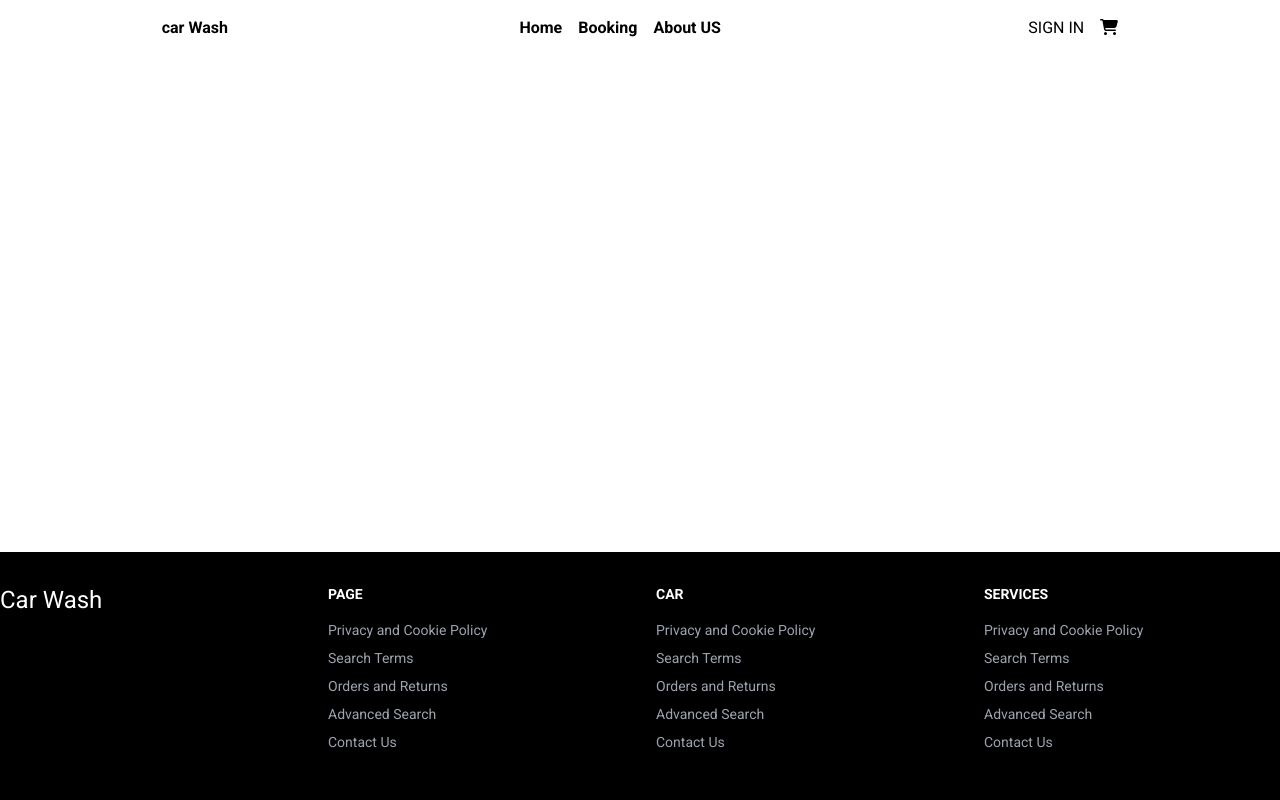
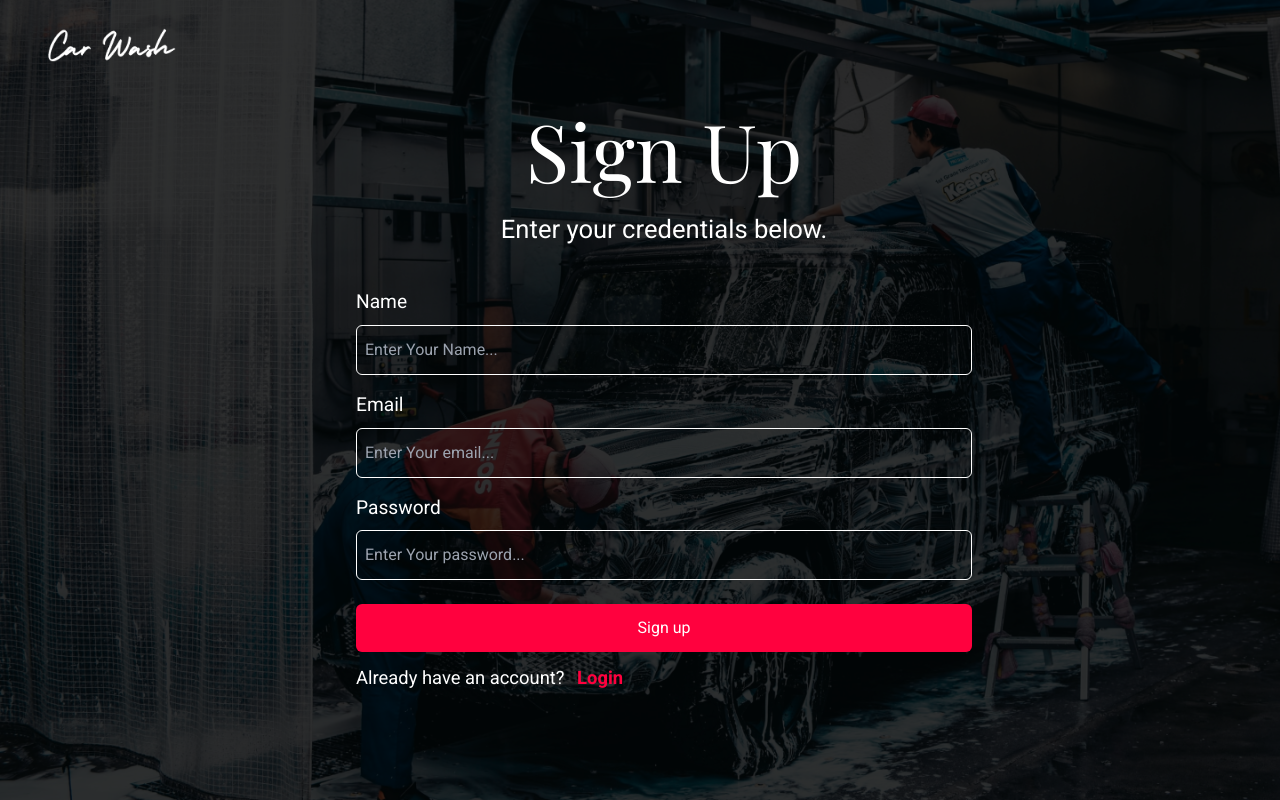
Before and after one commit to FaresAhmed50/Car_Wash, a React (Vite) app: page /signup in a window 1280 px wide. Built offline with nearby package versions, Linux system fonts and the light colour scheme; a web font is replaced by a local one.

Commit message:
Solve the routing

```diff
--- a/src/App.jsx
+++ b/src/App.jsx
@@ -1,5 +1,5 @@
 import './App.css'
-import {createBrowserRouter, RouterProvider} from "react-router-dom";
+import { createBrowserRouter, RouterProvider } from "react-router-dom";
 import LayOut from "./components/LayOut/LayOut.jsx";
 import SignIn from "./components/SignIn/SignIn.jsx";
 import Home from "./components/Home/Home.jsx";
@@ -9,49 +9,30 @@ import AboutUs from "./components/AboutUs/AboutUs.jsx";
 import SignUp from "./components/SignUp/SignUp.jsx";
 import NotFound from "./components/NotFound/NotFound.jsx";
 
+function App() {
+    const Routes = createBrowserRouter([
+        // Routes for the main layout
+        {
+            path: '',
+            element: <LayOut />,
+            children: [
+                { path: 'home', element: <Home /> }, // Main components
+                { path: 'booking', element: <Booking /> },
+                { path: 'cart', element: <Cart /> },
+                { path: 'about-us', element: <AboutUs /> },
+                { path: '*', element: <NotFound /> }, // Not Found page
+            ],
+        },
+        // Routes outside the main layout
+        { index: true, element: <SignIn /> },
+        { path: 'signup', element: <SignUp /> },
+    ]);
 
-
-function App() {
-
-
-    const Routs = createBrowserRouter([
-        {path: '', element: <LayOut/> , children: [
-
-                {index: true , element : <SignIn/> },
-
-                // Main component
-                {path: 'home', element : <Home/> },
-                {path: 'booking' , element : <Booking/> },
-                {path: 'cart', element : <Cart/> },
-                {path: 'about-us', element : <AboutUs/> },
-
-                //Regester routeing
-                {path : 'signing', element : <SignIn /> },
-                {path : 'sighup' , element: <SignUp/>},
-
-
-
-                //Not Found page
-                {path: '*' , element: <NotFound/>}
-
-
-
-
-
-
-            ]},
-    ])
-
-
-  return (
-    <>
-
-        <RouterProvider router={Routs}>
-
-        </RouterProvider>
-
-    </>
-  )
+    return (
+        <>
+            <RouterProvider router={Routes}></RouterProvider>
+        </>
+    );
 }
 
-export default App
+export default App;
--- a/src/components/Navbar/Navbar.jsx
+++ b/src/components/Navbar/Navbar.jsx
@@ -39,7 +39,7 @@ export default function Navbar() {
 
               <div>
                   <button className={`px-4`}>
-                      <NavLink to={'signing'} >SIGN IN</NavLink>
+                      <NavLink to={'/'} >SIGN IN</NavLink>
                   </button>
                   <button >
                       <FontAwesomeIcon icon={faCartShopping} />
--- a/src/components/SignIn/SignIn.jsx
+++ b/src/components/SignIn/SignIn.jsx
@@ -1,6 +1,6 @@
 import React from "react";
 import logo from "../../assets/images/Logo.png";
-
+import { Link } from "react-router-dom";
 
 export default function SignIn() {
   return (
@@ -17,7 +17,6 @@ export default function SignIn() {
               <p className="text-[1.6rem]">Enter your credentials below.</p>
             </div>
             <form action="" className="flex flex-col gap-4">
-
               <div className="flex flex-col gap-2">
                 <label className="text-[1.2rem]" htmlFor="name">
                   Email
@@ -44,10 +43,10 @@ export default function SignIn() {
             </form>
             <div>
               <p className="mt-3 text-[1.15rem]">
-              Don’t have an account?
-                <a className="text-main font-semibold ms-2" target="_blank" href="#">
+                Don’t have an account?
+                <Link to="/signup" className="text-main font-semibold ms-2">
                   Sign Up
-                </a>
+                </Link>
               </p>
             </div>
           </div>
--- a/src/components/SignUp/SignUp.jsx
+++ b/src/components/SignUp/SignUp.jsx
@@ -58,9 +58,8 @@ export default function SignUp() {
             <div>
               <p className="mt-3 text-[1.15rem]">
                 Already have an account?{" "}
-                <a className="text-main font-semibold ms-2" target="_blank" href="#">
-                Login
-                </a>
+
+                <Link to="/" className="text-main font-semibold ms-2">Login</Link>
               </p>
             </div>
           </div>
```
